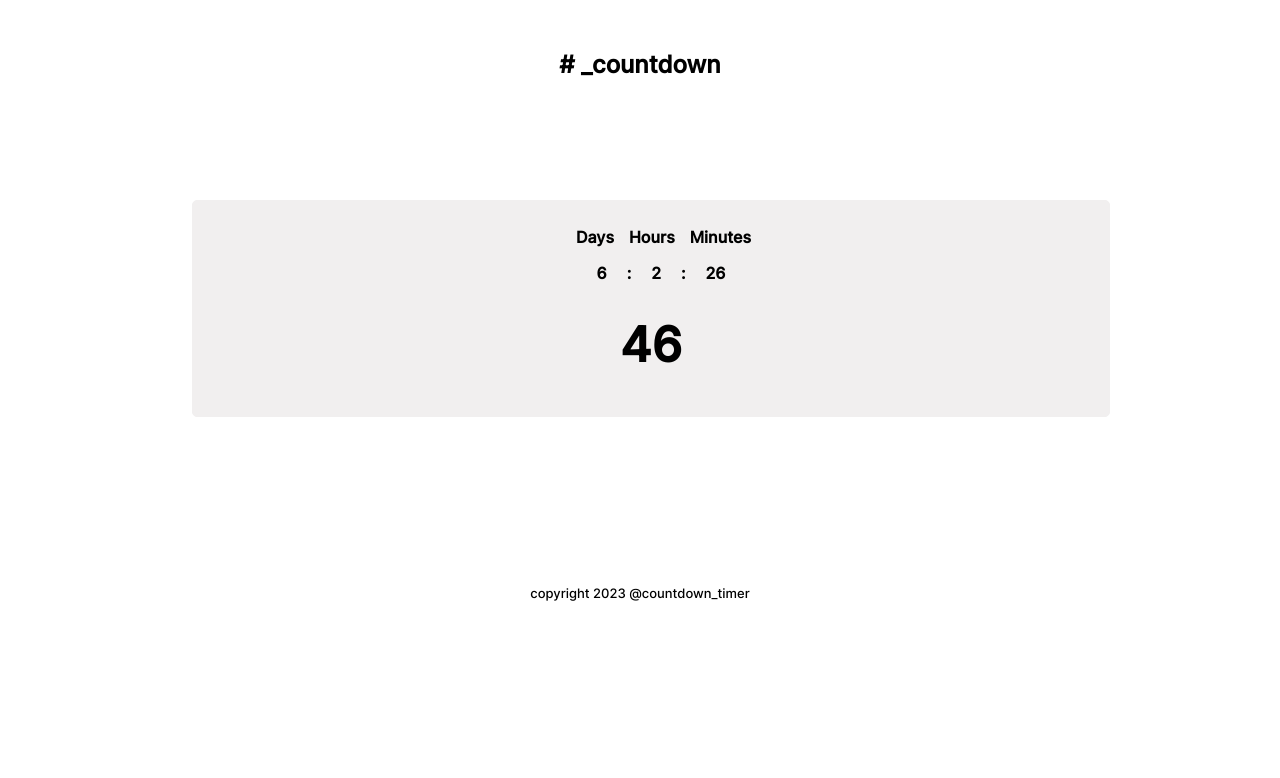
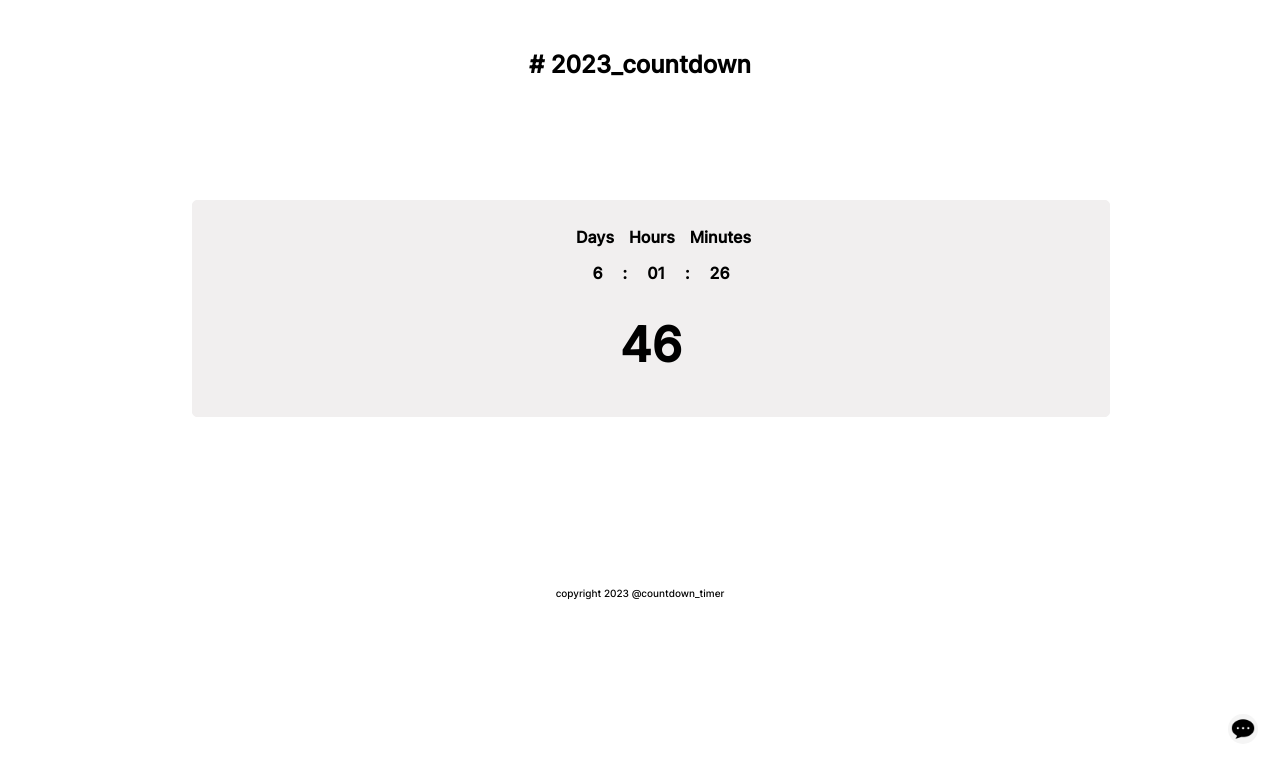
Before and after one commit to kass8mal8/countdown-timer, a React (Create React App) app: page / in a window 1280 px wide. Shown: the top 778 px of the page. Built offline with nearby package versions, Linux system fonts and the light colour scheme.

Commit message:
Did changes on messaging

```diff
--- a/src/components/App.js
+++ b/src/components/App.js
@@ -2,12 +2,14 @@ import '../styles/app.css';
 import Footer from './Footer';
 import Header from './Header';
 import Home from './Home';
+import Message from './Message';
 
 function App() {
   return (
     <div className="app-container">
       <Header />
       <Home />
+      <Message />
       <Footer />
     </div>
   );
--- a/src/components/DayView.js
+++ b/src/components/DayView.js
@@ -10,7 +10,7 @@ const DayView = ({rem_days, rem_hrs, rem_mins, secs}) => {
             <ul className="time">
                 <li>{rem_days}</li>
                 <li>:</li>
-                <li> {rem_hrs}</li>
+                <li> {rem_hrs < 10 ? "0" + rem_hrs : rem_hrs}</li>
                 <li>:</li>
                 <li>{rem_mins < 10 ? "0" + rem_mins : rem_mins}</li>
             </ul>
--- a/src/components/Header.js
+++ b/src/components/Header.js
@@ -1,7 +1,7 @@
 const Header = () => {
     return (
         <div className="header">
-            <h2># _countdown</h2>
+            <h2># 2023_countdown</h2>
         </div>
      );
 }
--- a/src/components/Home.js
+++ b/src/components/Home.js
@@ -5,14 +5,12 @@ import HourView from "./HourView"
 
 const Home = () => {
     const d = new Date()
-    const hours = d.getHours()
-    const day = 31 - (d.getDate())
-    const hrs = (day * 24) - hours
-    const rem_days = Math.floor(hrs / 24)
+    const hrs = ( (31 - (d.getDate())) * 24) - d.getHours()
+    const [rem_days, setRemDays] = useState(Math.floor(hrs / 24))
 
     const [mins, setMins] = useState(d.getMinutes())
     const [secs, setSecs] = useState(d.getSeconds())
-    const [rem_hrs, setRemHrs] = useState(hrs % 24)
+    const [rem_hrs, setRemHrs] = useState((hrs % 24) - 1)
     const [rem_mins, setRemMins] = useState(60 - (mins + 1))
 
 
@@ -28,15 +26,20 @@ const Home = () => {
                 setMins(0)
                 setRemHrs(rem_hrs - 1)
             }
+            if(rem_hrs < 1){
+                setRemDays(rem_days - 1)
+                setRemHrs(23)
+            }
 
         }
         updateTime( secs)
-    },[secs, rem_hrs, rem_mins])
+    },[secs, rem_hrs, rem_mins, rem_days])
+    console.log(rem_days);
 
     return (
         <div className="timer">
 
-            {rem_hrs !== 48 ?
+            {rem_days > 1 ?
                 <DayView
                     rem_days = {rem_days}
                     rem_hrs ={rem_hrs}
@@ -44,8 +47,10 @@ const Home = () => {
                     secs = {secs}  /> :
                 <HourView
                     rem_hrs ={rem_hrs}
+                    rem_days = {rem_days}
                     rem_mins = {rem_mins}
-                    secs = {secs} />
+                    secs = {secs}
+                    setRemHrs = {setRemHrs} />
             }
 
         </div>
--- a/src/components/HourView.js
+++ b/src/components/HourView.js
@@ -1,4 +1,5 @@
-const HourView = ({rem_hrs, rem_mins, secs}) => {
+const HourView = ({rem_hrs, rem_mins, rem_days, setRemHrs, secs}) => {
+    rem_hrs = ((rem_days * 24) + rem_hrs)
     return (
         <div>
             <ul>
--- /dev/null
+++ b/src/components/Message.js
@@ -0,0 +1,31 @@
+import "../styles/message.css"
+import msg from "../assets/msg.jpg"
+
+const Message = () => {
+
+    const handleMessage =()=> {
+       document.querySelector('form').classList.toggle('active')
+    }
+
+    return (
+        <div className="message-container">
+                <form >
+                    <p onClick={handleMessage}>+</p>
+                    <input type="text" placeholder="your name..." />
+                    <input type="text" placeholder="your message..." />
+                    <button>leave message</button>
+                </form>
+
+
+                <img
+                    src={msg}
+                    alt="msg icon"
+                    width= "30"
+                    onClick={handleMessage} />
+
+
+        </div>
+    );
+}
+
+export default Message;
--- a/src/styles/home.css
+++ b/src/styles/home.css
@@ -15,8 +15,10 @@
 }
 
 .footer{
-    margin-top: 450px;
-    font-size: small;
+    position: absolute;
+    bottom: 10px;
+    left: 110px;
+    font-size: x-small;
 }
 
 h1{
@@ -30,7 +32,7 @@ h1{
     }
     .footer{
         position: relative;
-        margin-top: 40%;
+        margin-top: 41%;
         left: auto;
     }
 }
--- /dev/null
+++ b/src/styles/message.css
@@ -0,0 +1,69 @@
+.message-container{
+    position: absolute;
+    right: 20px;
+    bottom: 50px;
+}
+
+img{
+    padding: 2px;
+    border-radius: 30px;
+    cursor: pointer;
+}
+
+
+form{
+    background: rgb(241, 239, 239);
+    position: absolute;
+    padding: 30px;
+    bottom: 10%;
+    right: 10%;
+    display: none;
+}
+
+form.active{
+    display: block;
+}
+
+
+form p{
+    position: absolute;
+    top: -30px;right: 0px;
+    transform: rotate(45deg);
+    font-size: 25px;
+    cursor: pointer;
+}
+
+form input{
+    display: block;
+    border: 1px solid rgb(199, 198, 198);
+    outline: none;
+    padding: 10px;
+    margin: 10px auto;
+    border-radius: 5px;
+}
+
+.message:hover{
+    opacity: 0.85;
+}
+
+button{
+    background: rgb(139, 139, 228);
+    width: 100%;
+    padding: 10px;
+    border: 1px solid rgb(139, 139, 228);
+    border-radius: 5px;
+    font-family: inter;
+    color: whitesmoke;
+}
+
+@media screen and (max-width:500px) {
+    form{
+        right: 190%;
+        bottom: 490%;
+        padding: 20px;
+    }
+    form p{
+        top: -30px;
+        right: -60px;
+    }
+}
```
Also changed, not shown: src/assets/msg.jpg (added).
